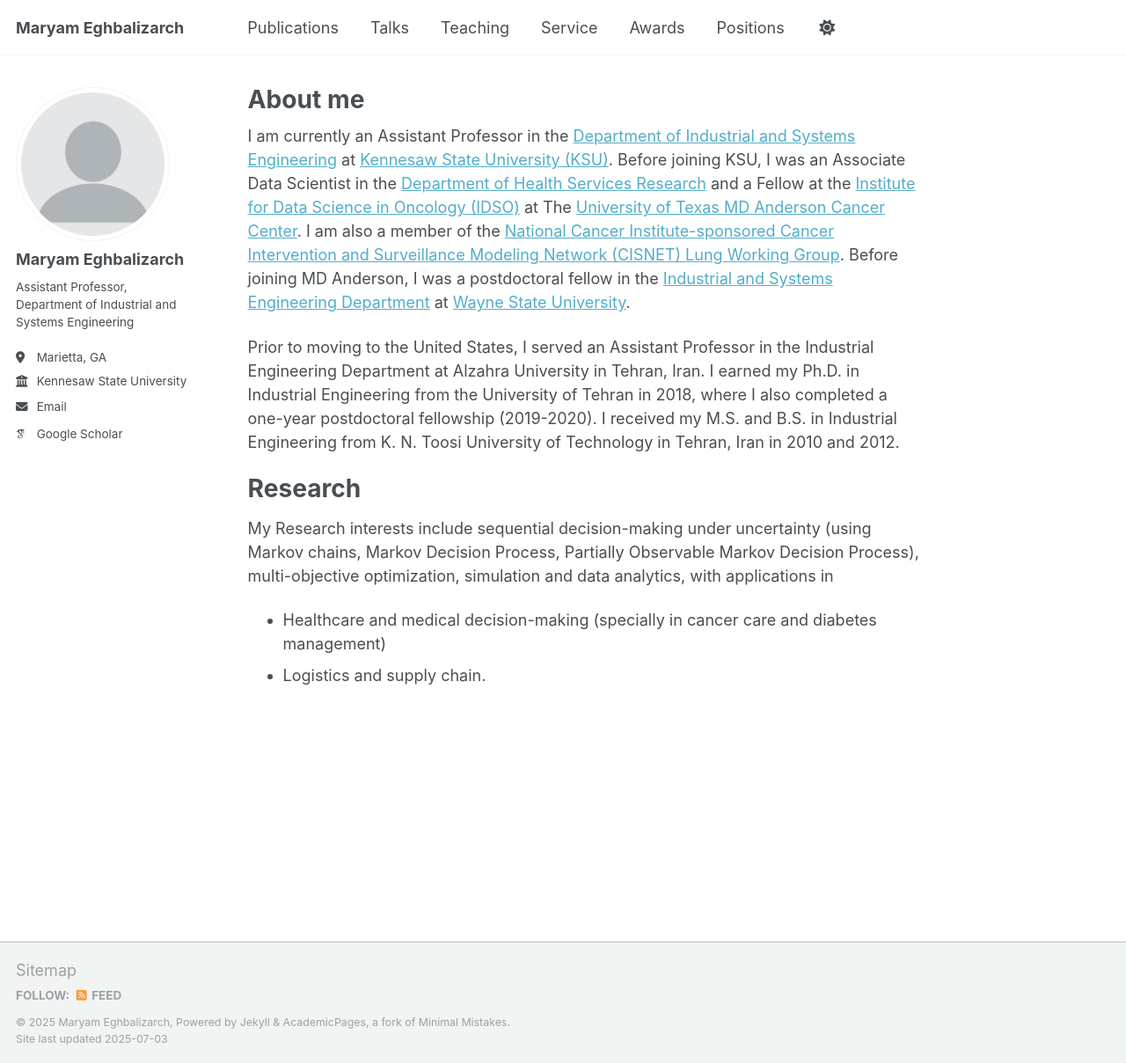
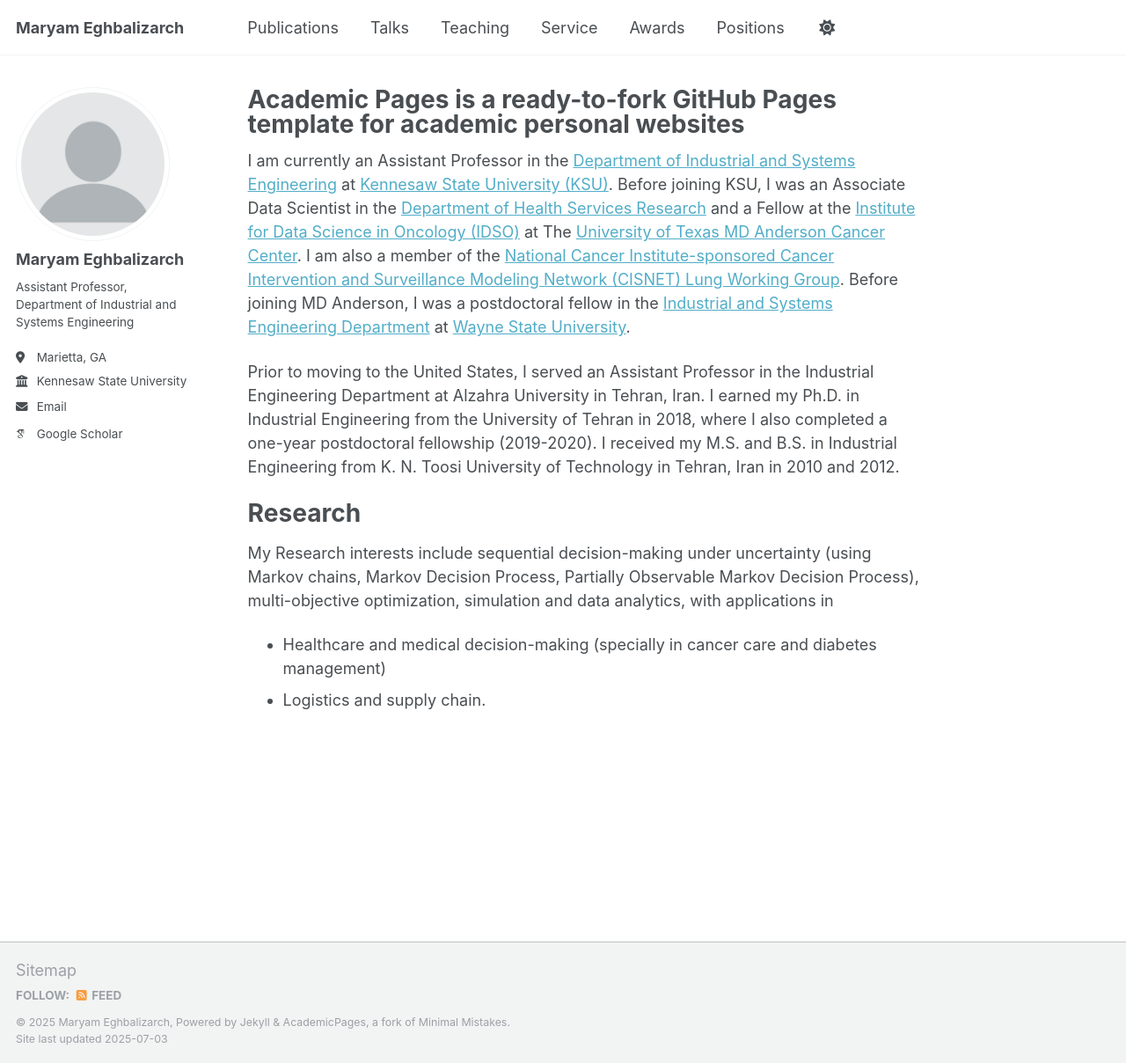
Before and after one commit to meghbalizarch/meghbalizarch.github.io, a Jekyll site: the page built from _pages/about.md, in a window 1280 px wide and 1208 px high. Shown: the whole window at 88% size. Built offline with Jekyll 4.4.1, drawn with Linux system fonts in a browser that asks for light colours; some web fonts are replaced; a script that is not in the unit is left out.

Commit message:
Update about.md

```diff
--- a/_pages/about.md
+++ b/_pages/about.md
@@ -1,6 +1,6 @@
 ---
 permalink: /
-title: "About me"
+title: "Academic Pages is a ready-to-fork GitHub Pages template for academic personal websites"
 author_profile: true
 redirect_from:
   - /about/
```
